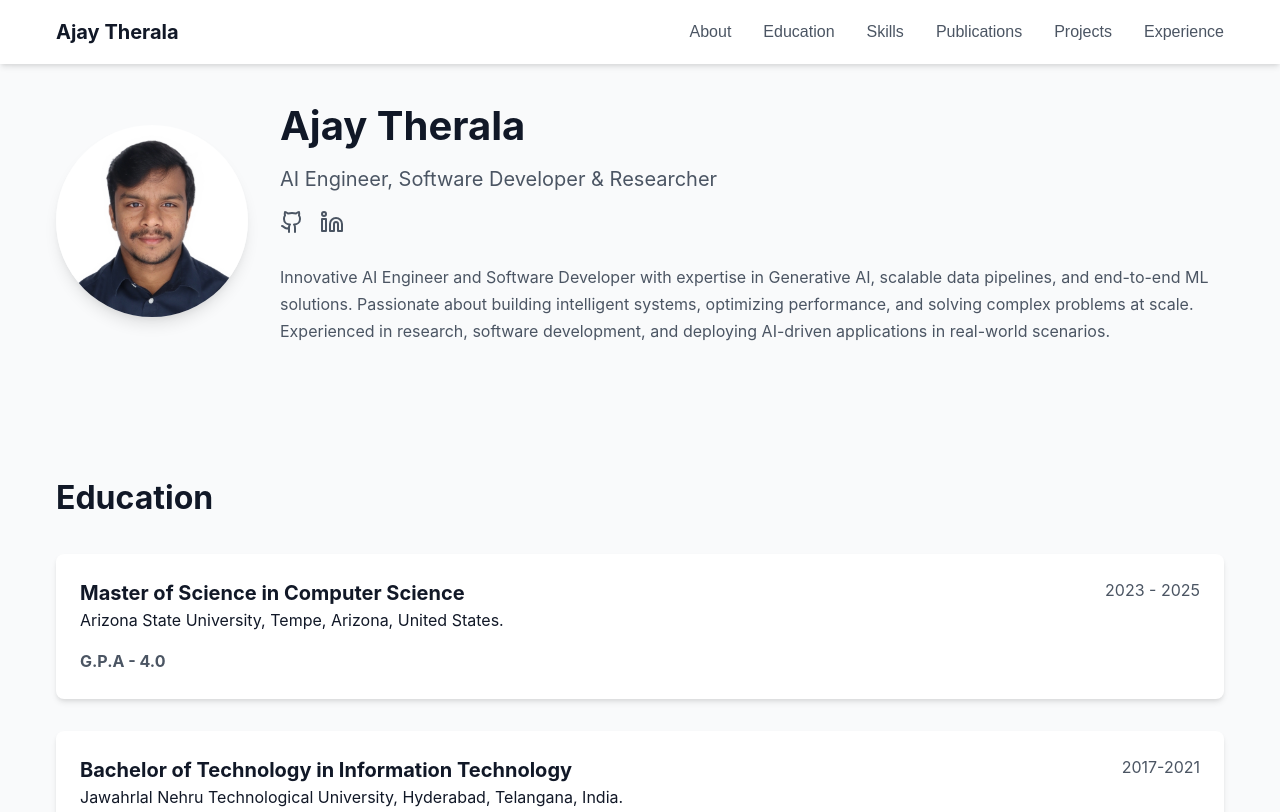
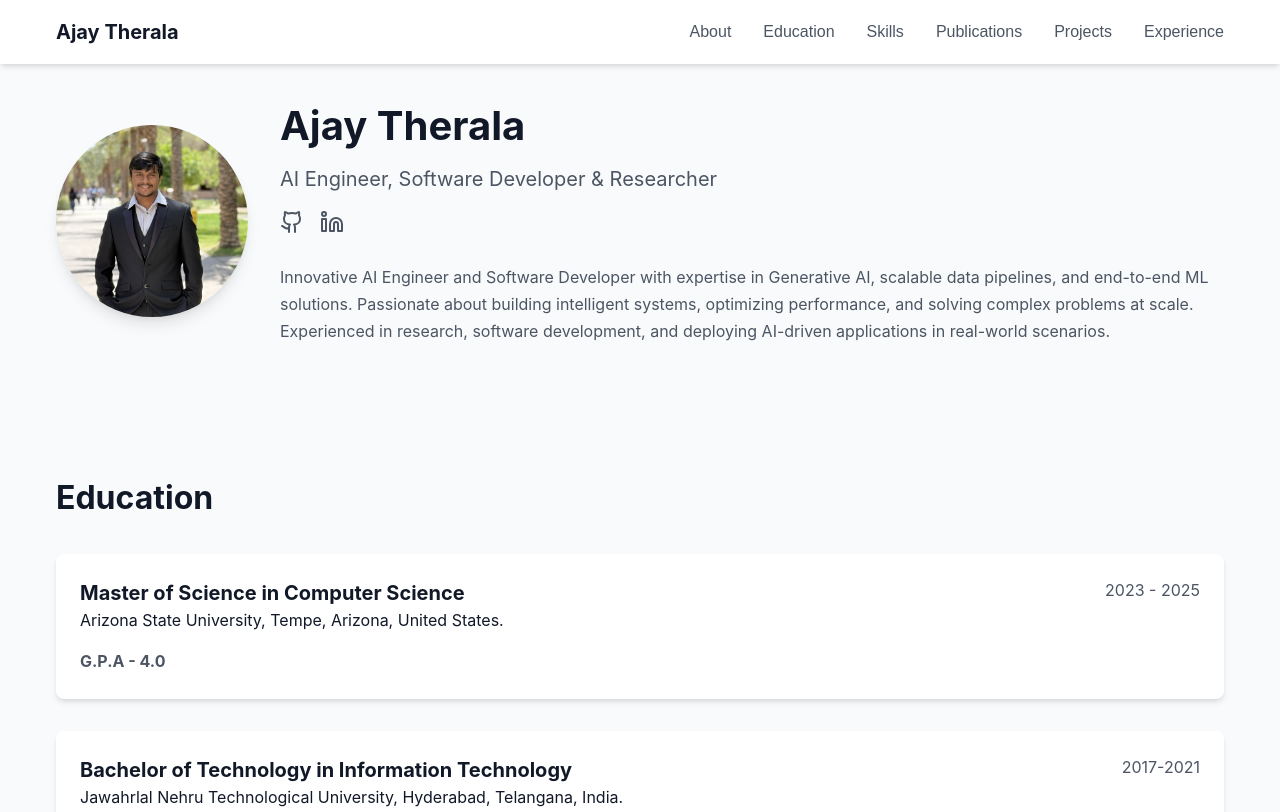
Before and after one commit to Ajaytherala/ajaytherala.github.io, a plain HTML site: page index.html in a window 1280 px wide. Shown: the top 812 px of the page. Drawn offline with Linux system fonts and the light colour scheme.

Commit message:
update photo

```diff
--- a/index.html
+++ b/index.html
@@ -35,7 +35,7 @@
         <section id="about" class="about-section">
             <div class="about-content">
                 <div class="profile-image">
-                    <img src="src/Ajay_Therala_US_Passport_Photo.jpg" alt="Profile">
+                    <img src="src/Ajay_Therala_Professional_Photo.JPEG" alt="Profile">
                 </div>
                 <div class="about-text">
                     <h1>Ajay Therala</h1>
```
Also changed, not shown: src/Ajay_Therala_Professional_Photo.JPEG (added).
